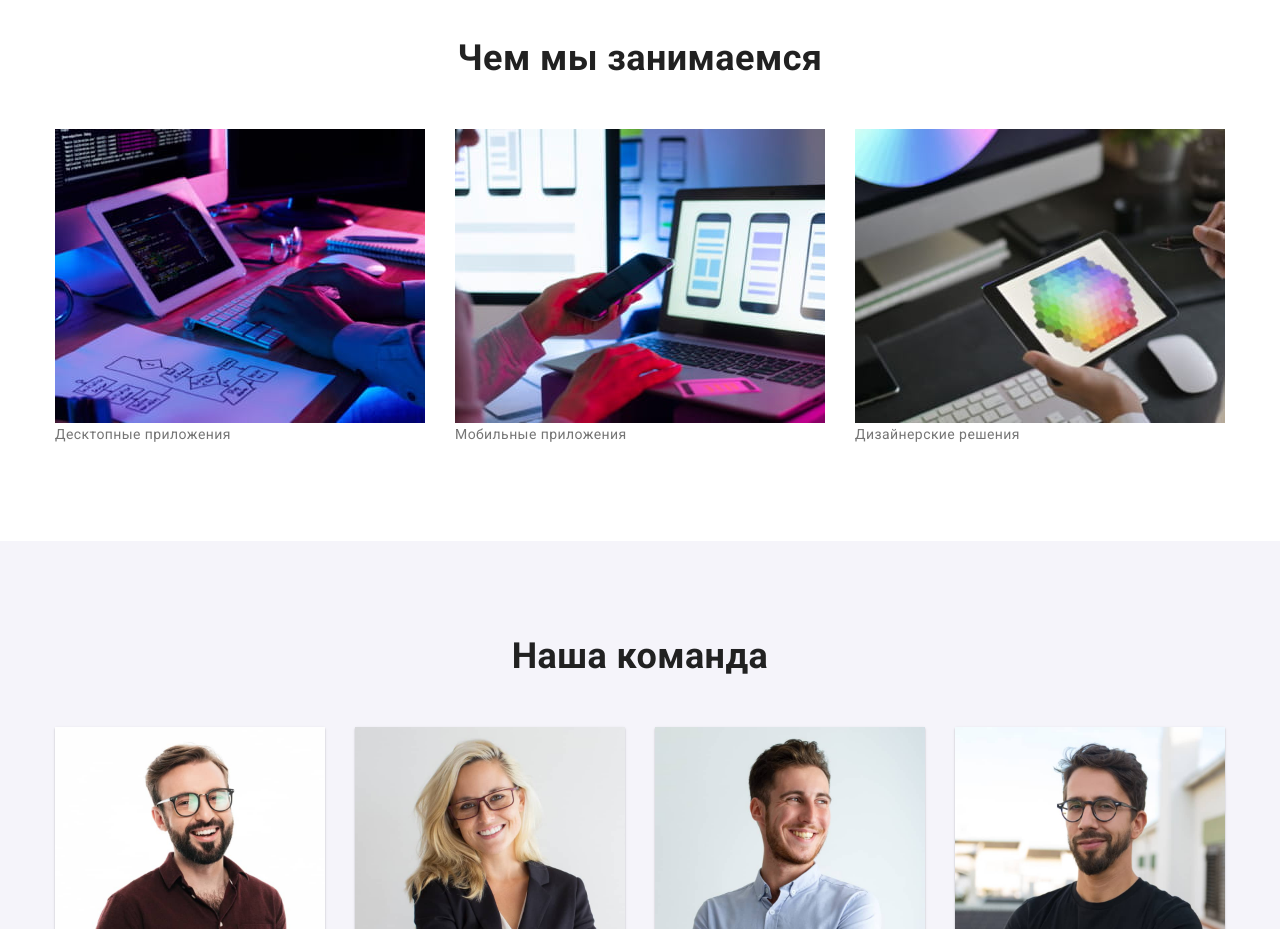
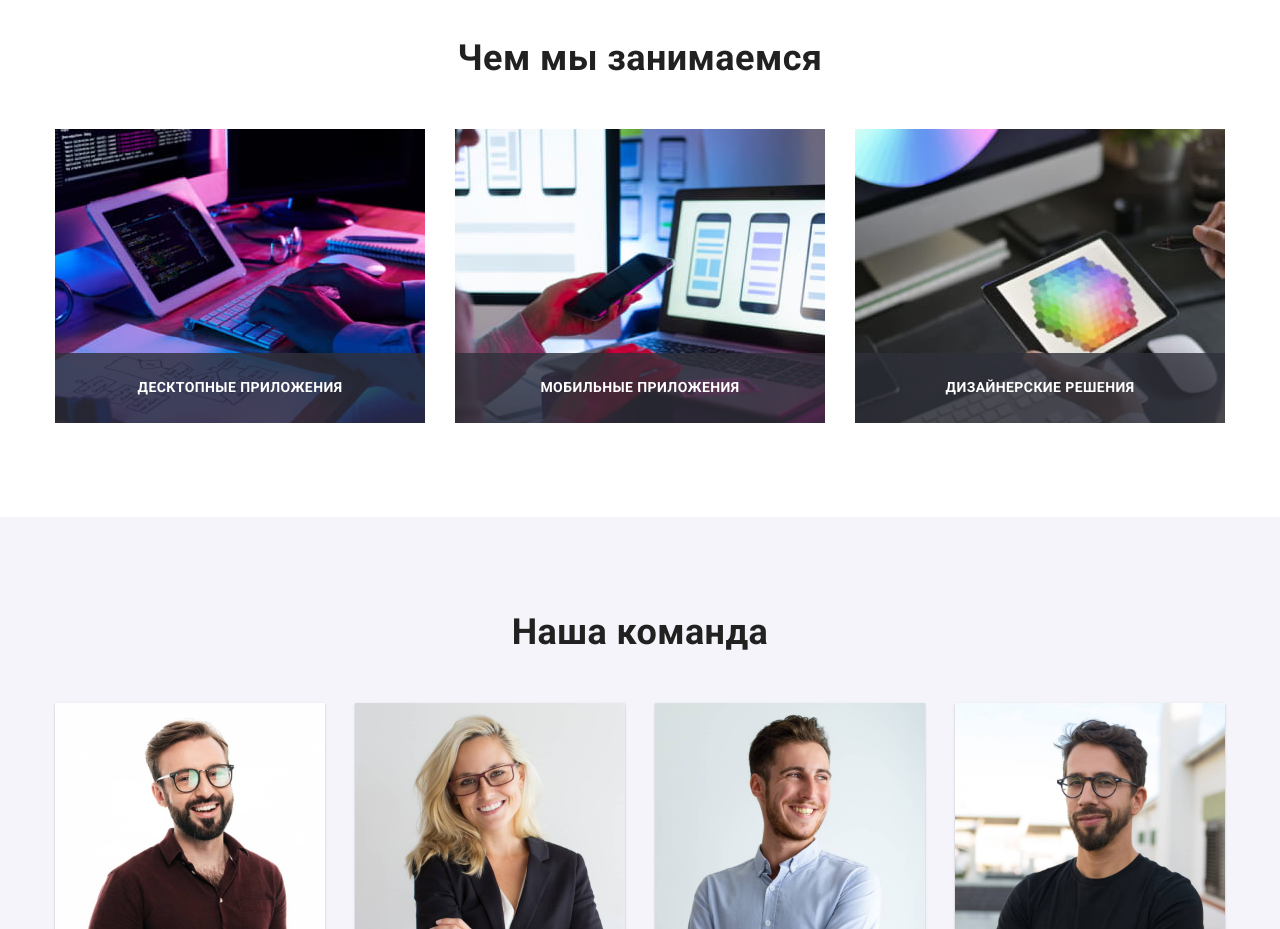
Before and after one commit to Anastasia-Solovei/goit-markup-hw-05, a plain HTML site: page index.html in a window 1280 px wide. Shown: the part 1080-2009 px from the top of the page. Drawn offline with nearby package versions, Linux system fonts and the light colour scheme.

Commit message:
Добавляет оформление леблов карточек секции чем мы занимаемся, а также исправляет оформление кнопки закрытия модального окна.

```diff
--- a/css/styles.css
+++ b/css/styles.css
@@ -337,6 +337,33 @@ button:focus {
 
 .service-list {
   justify-content: space-between;
+}
+
+.service-item {
+  position: relative;
+}
+
+.service-label {
+  position: absolute;
+  left: 0;
+  bottom: 0;
+
+  display: flex;
+  justify-content: center;
+  align-items: center;
+
+  width: 100%;
+  height: 70px;
+  background-color: rgba(47, 48, 58, 0.8);
+}
+
+.service-text {
+  color: var(--white-color);
+
+  font-weight: 700;
+  line-height: 1.14;
+  text-align: center;
+  text-transform: uppercase;
 }
 
 .team.section {
@@ -703,25 +730,17 @@ footer {
   position: absolute;
   top: 8px;
   right: 8px;
-
-  display: inline-block;
   width: 30px;
   height: 30px;
   margin: 0;
   padding: 0;
 
-  border: none;
-  background: var(--primary-bcg-color);
-
-  cursor: pointer;
-}
-
-.close-icon {
-  width: 100%;
-  height: 100%;
-
-  fill: currentColor;
+  display: flex;
+  justify-content: center;
+  align-items: center;
 
   border-radius: 50%;
   border: 1px solid rgba(0, 0, 0, 0.1);
+  background: var(--primary-bcg-color);
+  cursor: pointer;
 }
```
